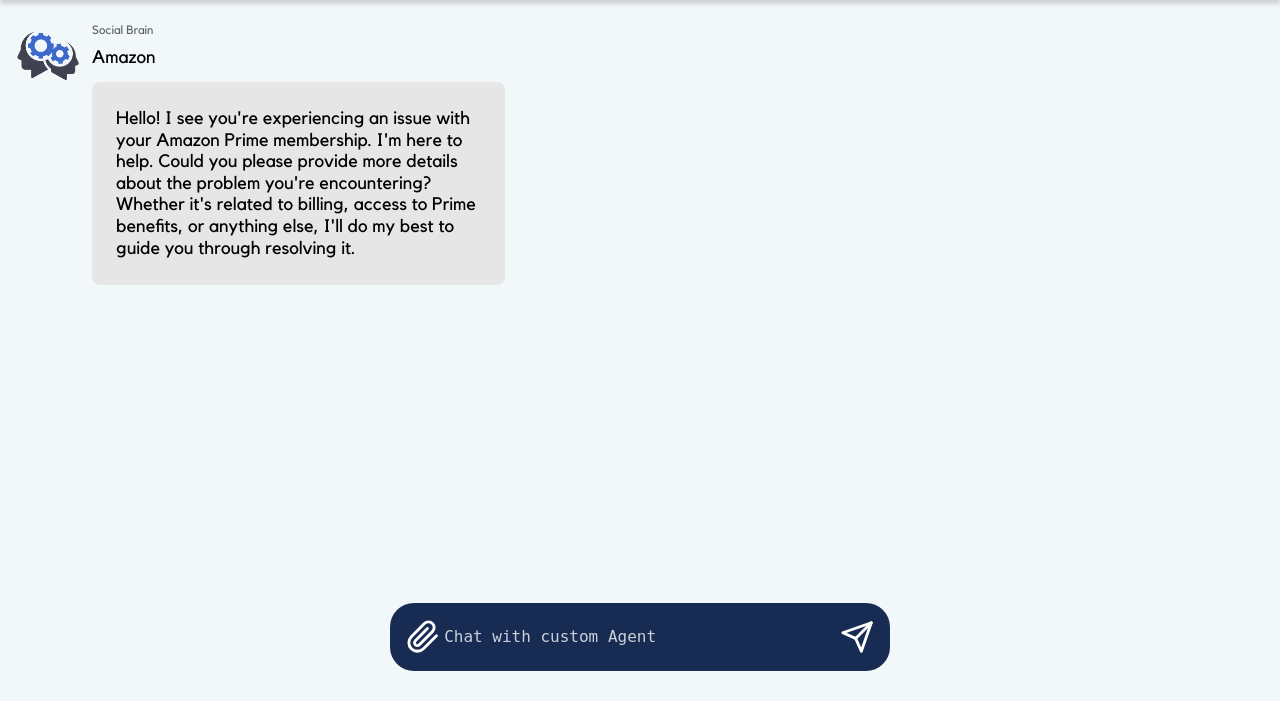
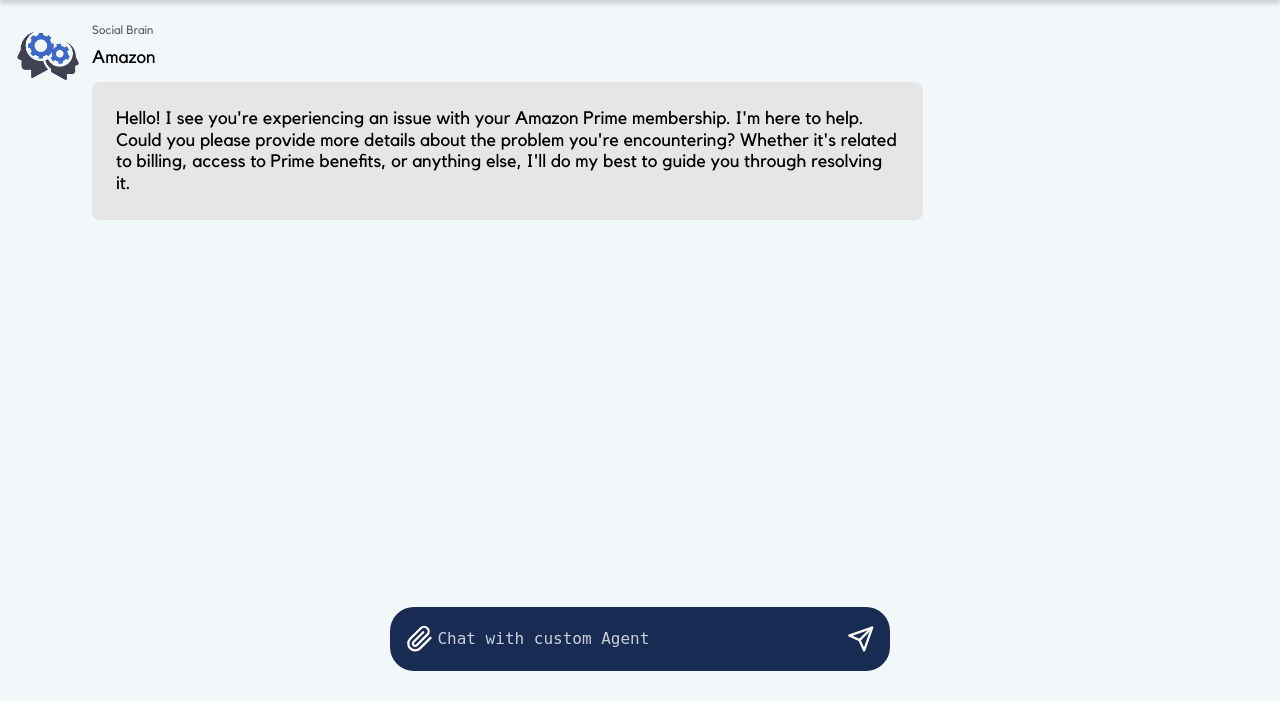
Before and after one commit to CodeConfluence/Django-OpenAI-Chatbot, a Django app: template my_chatbot/my_chatbot_App/templates/chatbotApp/home.html in a window 1280 px wide. Shown: the part 99-800 px from the top of the page. Run offline with Django 3.2, Linux system fonts and the light colour scheme; the template is opened without the code that fills it, so the values that code supplies are empty.

Commit message:
refactor: minor styling fixes (WIP)
Fixes some styling issues, currently a work in
progress and more will come with desktop design

```diff
--- a/my_chatbot/my_chatbot_App/static/styles/styles.css
+++ b/my_chatbot/my_chatbot_App/static/styles/styles.css
@@ -422,7 +422,7 @@ h1 {
   display: flex;
   align-items: center;
   min-width: min-content;
-  width: 75dvw;
+  width: 90dvw;
   max-width: 500px;
 }
 
@@ -455,6 +455,14 @@ h1 {
 .chatbox-paperclip-icon,
 .chatbox-send-icon {
   cursor: pointer;
+  border: none;
+  outline: none;
+}
+
+.chatbox-paperclip-icon:focus,
+.chatbox-send-icon:focus {
+  outline: 2px solid var(--primary-blue-0);
+  border-radius: 50%;
 }
 
 /* Register page specific styles */
@@ -786,7 +794,7 @@ body.login-page::before {
   }
 
   .chatbot-chat-message-content {
-    width: 30ch;
+    width: 40ch;
   }
 }
 
@@ -813,7 +821,7 @@ body.login-page::before {
   }
 
   .chatbot-chat-message-content {
-    width: 35ch;
+    width: 65ch;
     font-size: 1rem;
   }
 
@@ -823,13 +831,14 @@ body.login-page::before {
 
   .chatbox-paperclip-icon,
   .chatbox-send-icon {
-    width: 36px;
-    height: 36px;
+    width: 28px;
+    height: 28px;
   }
 }
 
 @media (min-width: 1024px) {
   .chatbot-chat-message-content {
+    width: 75ch;
     font-size: 1.125rem;
   }
 }
```
